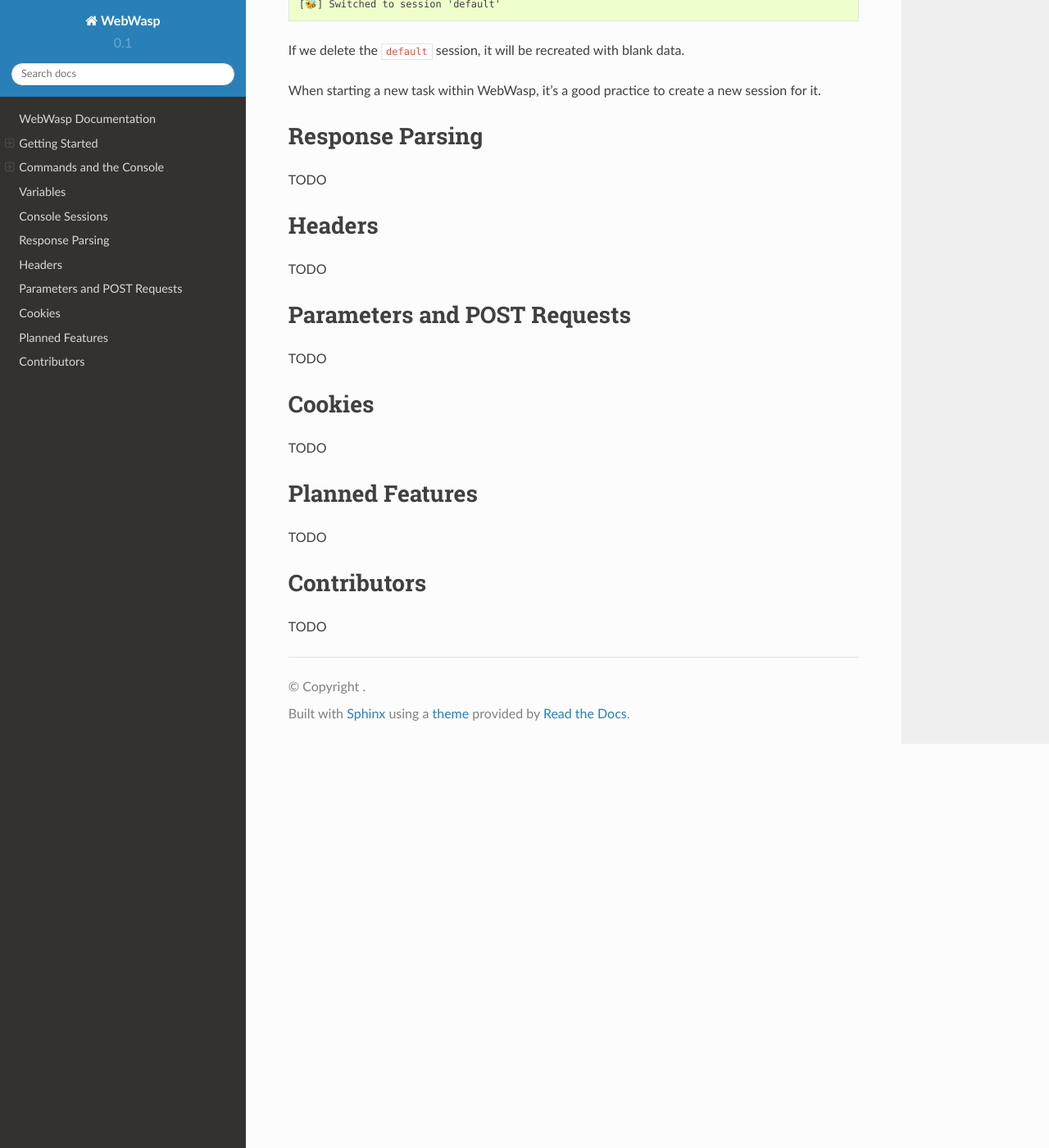
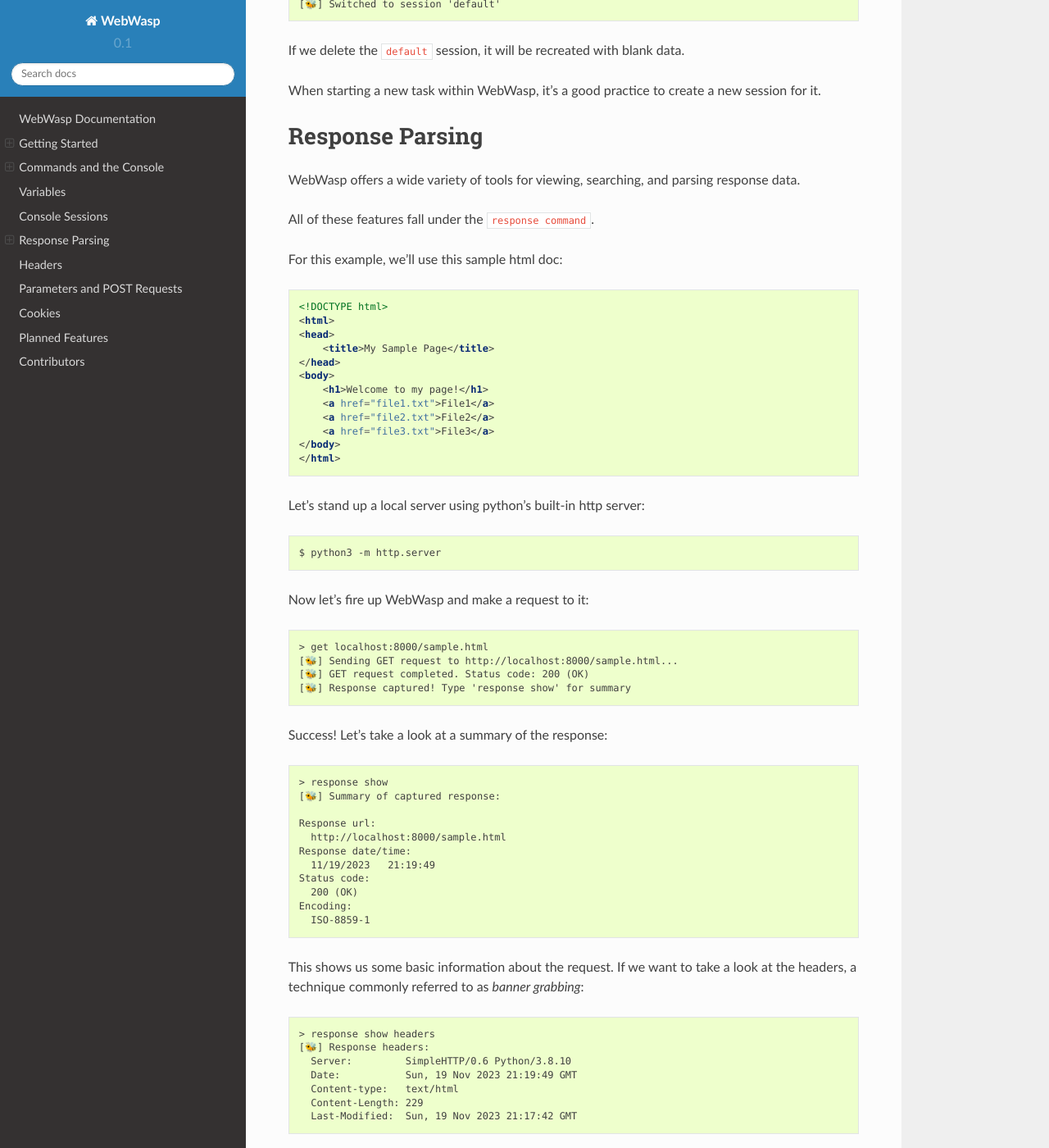
Before and after one commit to m-rosinsky/WebWasp, a Sphinx documentation site: the page built from docs/source/index.rst, in a window 1280 px wide and 1400 px high, scrolled down 7403 px. Shown: the whole window at 82% size. Built offline with Sphinx 7.4.7 and the Read the Docs theme 2.0.0, drawn with Linux system fonts in a browser that asks for light colours; some of the changed text lies outside the part shown.

Commit message:
Started response section of docs

```diff
--- a/docs/source/index.rst
+++ b/docs/source/index.rst
@@ -375,7 +375,140 @@
 Response Parsing
 ================
 
-TODO
+WebWasp offers a wide variety of tools for viewing, searching, and parsing response data.
+
+All of these features fall under the ``response command``.
+
+For this example, we'll use this sample html doc:
+
+.. code-block:: html
+
+  <!DOCTYPE html>
+  <html>
+  <head>
+      <title>My Sample Page</title>
+  </head>
+  <body>
+      <h1>Welcome to my page!</h1>
+      <a href="file1.txt">File1</a>
+      <a href="file2.txt">File2</a>
+      <a href="file3.txt">File3</a>
+  </body>
+  </html>
+
+Let's stand up a local server using python's built-in http server:
+
+.. code-block::
+
+  $ python3 -m http.server
+
+
+Now let's fire up WebWasp and make a request to it:
+
+.. code-block::
+
+  > get localhost:8000/sample.html
+  [🐝] Sending GET request to http://localhost:8000/sample.html...
+  [🐝] GET request completed. Status code: 200 (OK)
+  [🐝] Response captured! Type 'response show' for summary
+
+Success! Let's take a look at a summary of the response:
+
+.. code-block::
+
+  > response show
+  [🐝] Summary of captured response:
+
+  Response url:
+    http://localhost:8000/sample.html
+  Response date/time:
+    11/19/2023   21:19:49
+  Status code:
+    200 (OK)
+  Encoding:
+    ISO-8859-1
+
+This shows us some basic information about the request. If we want to take a look at the headers, a technique commonly referred to as *banner grabbing*:
+
+.. code-block::
+
+  > response show headers
+  [🐝] Response headers:
+    Server:         SimpleHTTP/0.6 Python/3.8.10
+    Date:           Sun, 19 Nov 2023 21:19:49 GMT
+    Content-type:   text/html
+    Content-Length: 229
+    Last-Modified:  Sun, 19 Nov 2023 21:17:42 GMT
+
+If we want to see the actual source:
+
+.. code-block:: html
+
+  > response show text
+  <!DOCTYPE html>
+  <html>
+  <head>
+      <title>My Sample Page</title>
+  </head>
+  <body>
+      <h1>Welcome to my page!</h1>
+      <a href="file1.txt">File1</a>
+      <a href="file2.txt">File2</a>
+      <a href="file3.txt">File3</a>
+  </body>
+  </html>
+
+And there's our sample source that WebWasp retrieved for us!
+
+Response Grep
+-------------
+
+We can perform grep-like searches on our response text using the ``response grep`` command!
+
+In the above example, if we wanted to find all lines with the word ``file`` in it:
+
+.. code-block:: html
+
+  > response grep file
+  [🐝] Search results for pattern 'file':
+        <a href="file1.txt">File1</a>
+        <a href="file2.txt">File2</a>
+        <a href="file3.txt">File3</a>
+
+``response grep`` also supports regular expressions. It's good practice to always wrap regex in quotes:
+
+.. code-block:: html
+
+  > response grep 'href="([^"]*)"'
+  [🐝] Search results for pattern 'href="([^"]*)"':
+        <a href="file1.txt">File1</a>
+        <a href="file2.txt">File2</a>
+        <a href="file3.txt">File3</a>
+
+Response Find
+-------------
+
+The ``response`` find command performs actual html parsing behind the scenes, rather than just acting on raw text like ``grep`` does.
+
+For example, if we wanted to find all ``a`` tags within the response, we can use:
+
+.. code-block:: html
+
+  > response find --tag a
+  [🐝] Find results:
+  <a href="file1.txt">File1</a>
+  <a href="file2.txt">File2</a>
+  <a href="file3.txt">File3</a>
+
+We can also specify the ``--strip`` option to only see *inside* the tags:
+
+.. code-block::
+
+  > response find --tag a --strip
+  [🐝] Find results:
+  File1
+  File2
+  File3
 
 Headers
 =======
```
